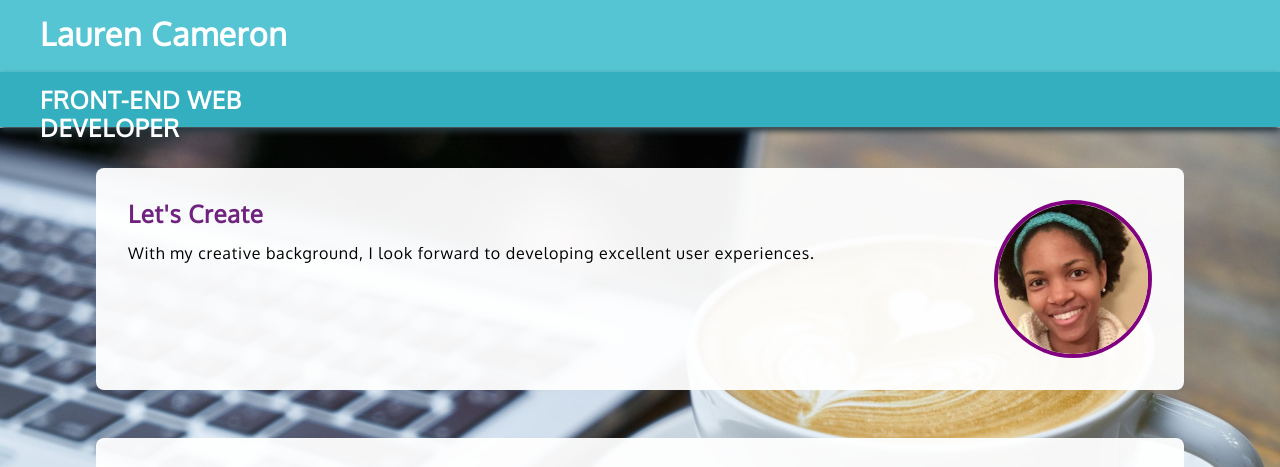
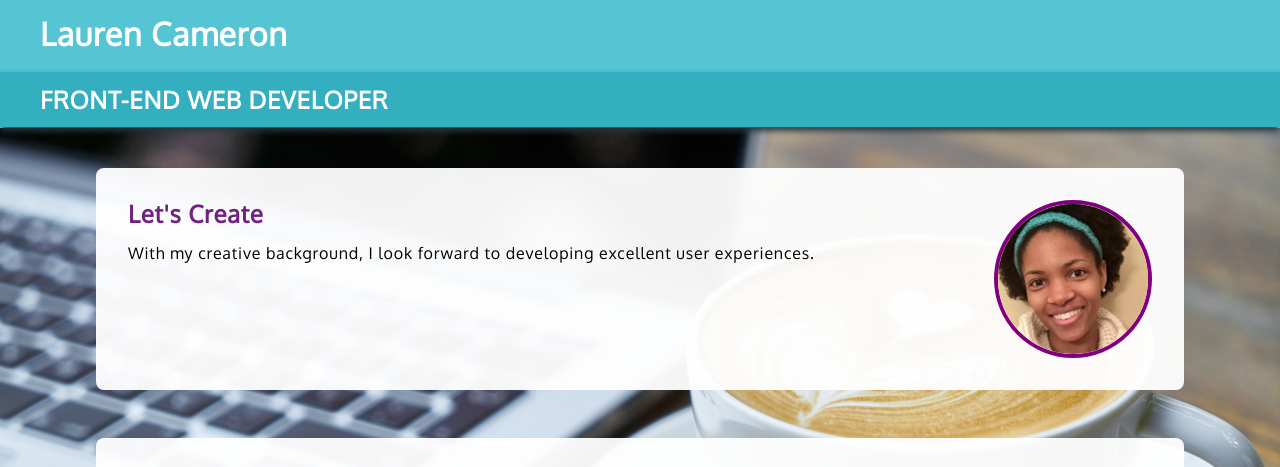
Before and after one commit to laurloves2code/LCdeveloper, a plain HTML site: page index.html in a window 1280 px wide. Shown: the top 467 px of the page. Drawn offline with Linux system fonts and the light colour scheme.

Commit message:
Add files via upload

```diff
--- a/css/style.css
+++ b/css/style.css
@@ -40,7 +40,7 @@
 .nav-content {
     display: flex;
     justify-content: space-between;
-    max-width: 300px;
+    /* max-width: 300px; */
     padding-top: .9em;
     text-transform: uppercase;
 }
```
